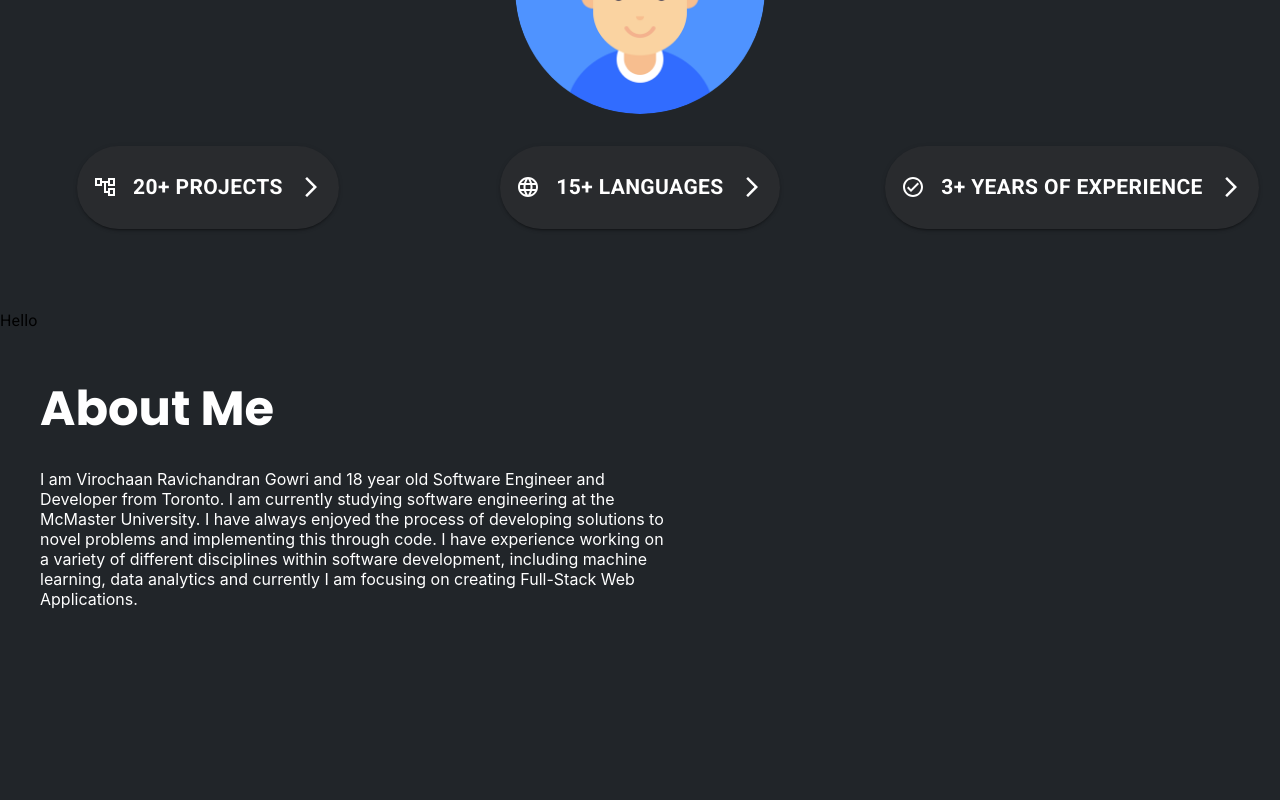
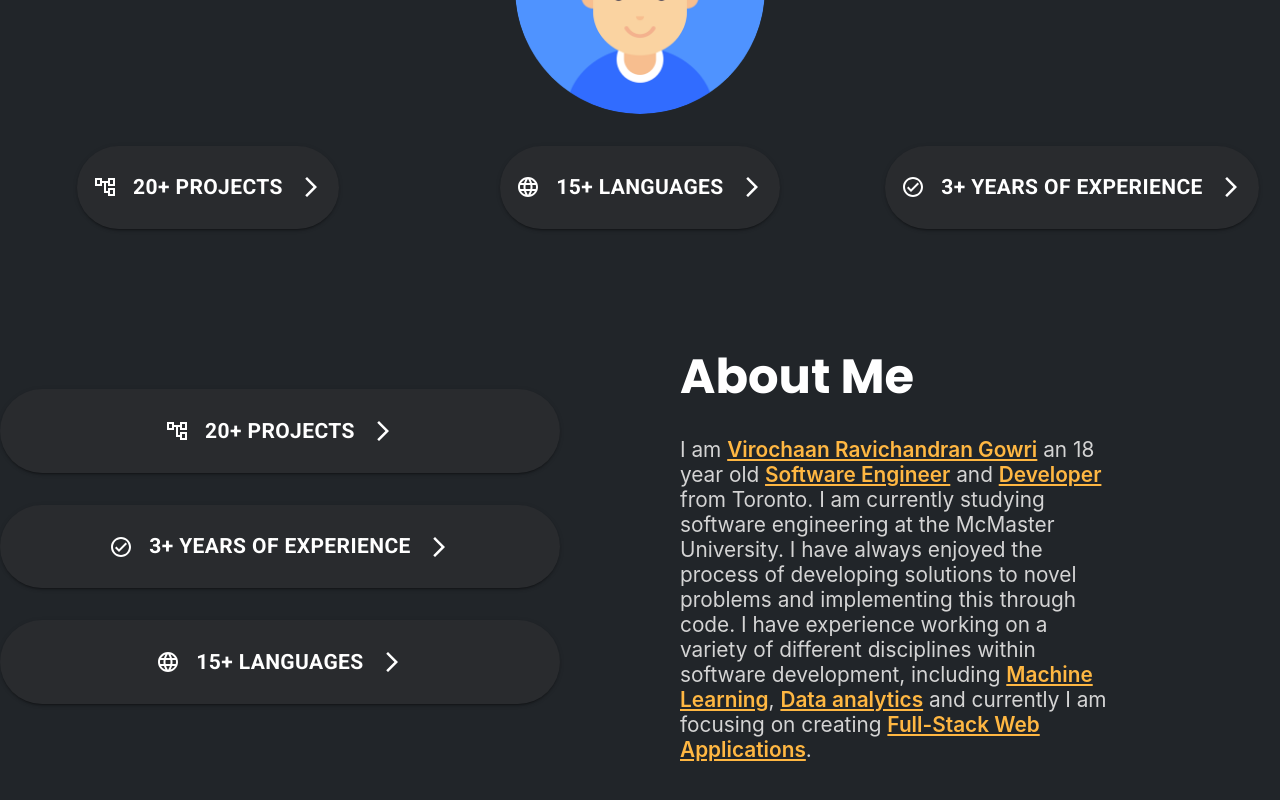
Before and after one commit to VirochaanRG/mywebsite, a React (Create React App) app: page / in a window 1280 px wide. Shown: the part 496-1296 px from the top of the page. Before the commit the page ends 1105 px from the top, so only its background shows below. Built offline with nearby package versions, Linux system fonts and the light colour scheme.

Commit message:
styling the about section

```diff
--- a/src/components/About.js
+++ b/src/components/About.js
@@ -1,35 +1,86 @@
-import { Grid, Typography } from '@mui/material'
+import { Grid, Stack, Typography, Button } from '@mui/material'
 import React from 'react'
 import styled from 'styled-components'
+import ArrowForwardIosIcon from '@mui/icons-material/ArrowForwardIos';
+import CheckCircleOutlinedIcon from '@mui/icons-material/CheckCircleOutlined';
+import LanguageOutlinedIcon from '@mui/icons-material/LanguageOutlined';
+import AccountTreeOutlinedIcon from '@mui/icons-material/AccountTreeOutlined';
 
 const  About = () => {
   return (
       <Wrapper>
-        <Grid container spacing={1}>
-            <Grid item xs={6}>
-                <Typography>Hello</Typography>
+        <Grid container spacing={10} justify="space-around" sx={{flexGrow: 1}}>
+            <Grid item xs={6}
+                sx={{pr:5, mt: 10, mb: 5, pl: 5
+            }}>
+                <Stack spacing={4}>
+                    <Button
+                        variant="contained"
+                        sx={{backgroundColor: '#292B2E', borderRadius: 50, ml: 5,
+                        '&:hover': {
+                            transition: "transform 0.15s ease-in-out",
+                            transform: 'scale(1.2)',
+                            backgroundColor: '#292B2E',
+                            color: 'white'
+                    }}}>
+                        <AccountTreeOutlinedIcon sx={{mr: 2}}/>
+                        <h2>20+ Projects</h2>
+                        <ArrowForwardIosIcon sx={{color: 'white', ml: 2}}/>
+                    </Button>
+                    <Button variant="contained" sx={{backgroundColor: '#292B2E', borderRadius: 50, ml: 5,
+                        '&:hover': {
+                            transition: "transform 0.15s ease-in-out",
+                            transform: 'scale(1.2)',
+                            backgroundColor: '#292B2E',
+                            color: 'white'
+                    }}}>
+                        <CheckCircleOutlinedIcon sx={{mr: 2}}/>
+                        <h2>3+ years of Experience</h2>
+                        <ArrowForwardIosIcon sx={{color: 'white', ml: 2}}/>
+                    </Button>
+                    <Button variant="contained" sx={{backgroundColor: '#292B2E', borderRadius: 50,
+                    '&:hover': {
+                        transition: "transform 0.15s ease-in-out",
+                        transform: 'scale(1.2)',
+                        backgroundColor: '#292B2E',
+                        color: 'white'
+                    }}}>
+                        <LanguageOutlinedIcon sx={{mr: 2}}/>
+                        <h2>15+ Languages</h2>
+                        <ArrowForwardIosIcon sx={{color: 'white', ml: 2}}/>
+                    </Button>
+                </Stack>
             </Grid>
             <Grid item xs={6}
                 sx={{
-                    ml: 5,
                     mt: 5,
-                    mr: 3,
+                    mb: 5,
+                    pl: 5,
+                    pr: 20,
+                    width: '50%'
                 }}
             >
-                    <Typography variant="h3" color="white" sx={{mb: 4, fontFamily:'Poppins', fontWeight: 'bold'}}>About Me</Typography>
-                    <Typography variant="text" color="white" sx={{mr:3}}>
-                        I am Virochaan Ravichandran Gowri and 18 year old
-                        Software Engineer and Developer from Toronto. I am currently
-                        studying software engineering at the McMaster University. I have
-                        always enjoyed the process of developing solutions to novel problems
-                        and implementing this through code. I have experience working on a variety of
-                        different disciplines within software development, including machine learning,
-                        data analytics and currently I am focusing on creating Full-Stack Web Applications.
-                    </Typography>
+                <Typography variant="h3" color="white" sx={{mb: 4, fontFamily:'Poppins', fontWeight: 'bold'}}>About Me</Typography>
+                <Typography variant="text" color="#D4D4D4" sx={{mr:3, mb:3, fontSize: "1.3rem"}}>
+                    <span>I am </span>
+                    <Highlight>Virochaan Ravichandran Gowri</Highlight>
+                    <span> an 18 year old </span>
+                    <Highlight>Software Engineer</Highlight>
+                    <span> and </span>
+                    <Highlight>Developer</Highlight>
+                    <span> from Toronto. I am currently
+                    studying software engineering at the McMaster University. I have
+                    always enjoyed the process of developing solutions to novel problems
+                    and implementing this through code. I have experience working on a variety of
+                    different disciplines within software development, including </span>
+                    <Highlight>Machine Learning</Highlight>
+                    <span>, </span>
+                    <Highlight>Data analytics</Highlight>
+                    <span> and currently I am focusing on creating </span>
+                    <Highlight>Full-Stack Web Applications</Highlight>.
+                </Typography>
             </Grid>
-
         </Grid>
-
       </Wrapper>
   )
 }
@@ -39,6 +90,9 @@ export default About
 const Wrapper = styled.div`
     margin-top: 5rem;
 `
-const AboutInfo = styled.div`
-    margin
+
+const Highlight = styled.span`
+    text-decoration: underline;
+    color: #ffb742;
+    font-weight: 600;
 `
--- a/src/components/Hero.js
+++ b/src/components/Hero.js
@@ -1,4 +1,4 @@
-import { Avatar, Button, Card, Grid, Typography } from '@mui/material'
+import { Avatar, Button, Grid, Typography } from '@mui/material'
 import React from 'react'
 import styled, {keyframes} from 'styled-components'
 import ProfilePic from '../images/pfp.png'
```
